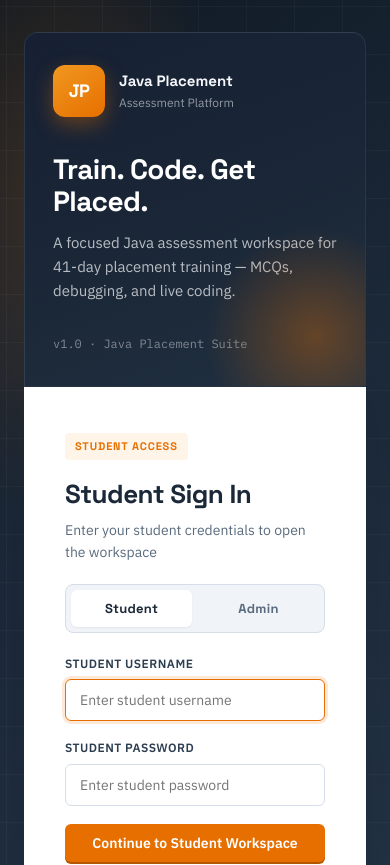
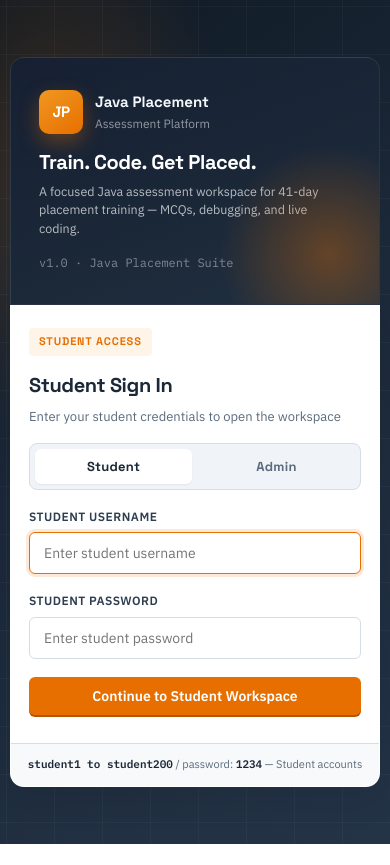
Before and after one commit to eshwargit2/Java_Placement_Training_App, a plain HTML site: page frontend/index.html in a window 390 px wide. Shown: the top 865 px of the page. After the commit the page ends 844 px from the top, so only its background shows below. Drawn offline with Linux system fonts and the light colour scheme.

Commit message:
updated mobile responsive

```diff
--- a/frontend/style.css
+++ b/frontend/style.css
@@ -338,6 +338,146 @@ pre {
   font-size: 11px;
 }
 
+/* ================= MOBILE RESPONSIVE (LOGIN / AUTH) ================= */
+@media (max-width: 860px) {
+  .auth-body {
+    align-items: center;
+    justify-content: center;
+    min-height: 100vh;
+    padding: 24px 16px;
+    overflow-y: auto;
+    display: flex;
+  }
+
+  .auth-container {
+    grid-template-columns: 1fr;
+    max-width: 480px;
+    padding: 0;
+    margin: auto;
+  }
+
+  .auth-brand-panel {
+    border-radius: var(--radius-lg) var(--radius-lg) 0 0;
+    border-right: 1px solid rgba(255, 255, 255, 0.08);
+    border-bottom: 1px solid rgba(255, 255, 255, 0.08);
+    padding: 28px 24px 22px;
+  }
+
+  .auth-brand-mark {
+    margin-bottom: 16px;
+    gap: 12px;
+  }
+
+  .auth-brand-panel h1 {
+    font-size: 24px;
+    line-height: 1.2;
+    margin-bottom: 8px;
+  }
+
+  .auth-brand-panel .brand-lead {
+    font-size: 13.5px;
+    line-height: 1.5;
+    max-width: 100%;
+  }
+
+  .auth-feature-list {
+    margin-top: 16px;
+    gap: 8px;
+  }
+
+  .auth-feature-list li {
+    font-size: 13px;
+  }
+
+  .auth-brand-panel p:last-child {
+    margin-top: 16px !important;
+  }
+
+  .auth-card {
+    border-radius: 0 0 var(--radius-lg) var(--radius-lg);
+    border-top: none;
+    padding: 28px 24px 24px;
+  }
+
+  .auth-header h1 {
+    font-size: 22px;
+  }
+
+  .auth-header p {
+    font-size: 13px;
+    margin-bottom: 16px;
+  }
+
+  .login-mode-switch {
+    margin-bottom: 18px;
+  }
+
+  .mode-btn {
+    padding: 9px 10px;
+    font-size: 13px;
+  }
+
+  .auth-footer {
+    margin-left: -24px;
+    margin-right: -24px;
+    margin-bottom: -24px;
+    padding: 14px 20px 18px;
+    border-radius: 0 0 var(--radius-lg) var(--radius-lg);
+    text-align: center;
+    font-size: 12px;
+  }
+}
+
+@media (max-width: 480px) {
+  .auth-body {
+    padding: 14px 10px;
+  }
+
+  .auth-brand-panel {
+    padding: 20px 18px 16px;
+  }
+
+  .java-mark {
+    width: 44px;
+    height: 44px;
+    font-size: 15px;
+    border-radius: 10px;
+  }
+
+  .auth-brand-panel h1 {
+    font-size: 20px;
+  }
+
+  .auth-brand-panel .brand-lead {
+    font-size: 12.5px;
+  }
+
+  .auth-feature-list {
+    display: none;
+  }
+
+  .auth-card {
+    padding: 22px 18px 20px;
+  }
+
+  .auth-header h1 {
+    font-size: 20px;
+  }
+
+  .auth-footer {
+    margin-left: -18px;
+    margin-right: -18px;
+    margin-bottom: -20px;
+    padding: 12px 14px 14px;
+    font-size: 11px;
+  }
+
+  .auth-footer p {
+    font-size: 11px;
+    line-height: 1.5;
+  }
+}
+
 /* ================= TOP NAVIGATION ================= */
 .top-nav {
   position: sticky;
```
